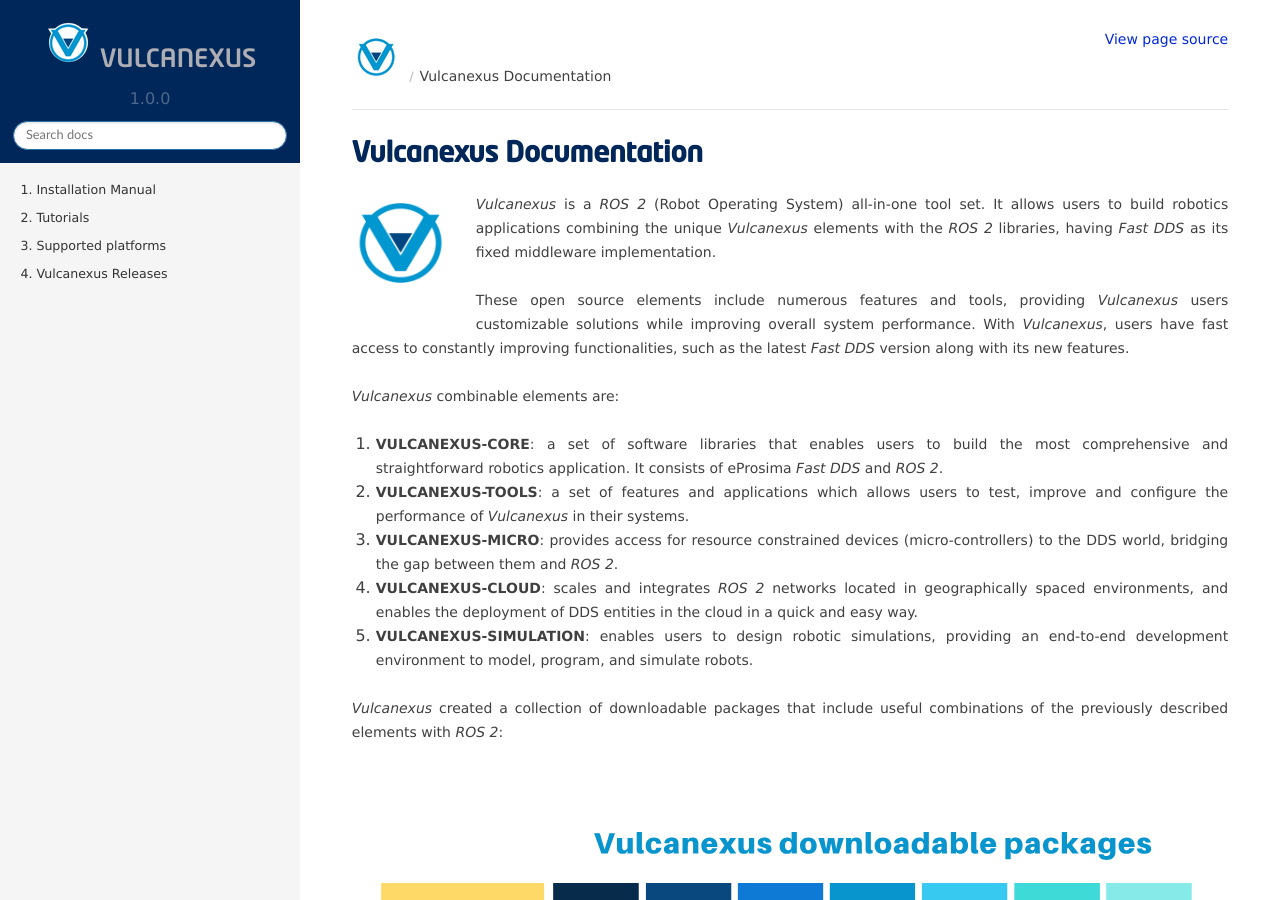
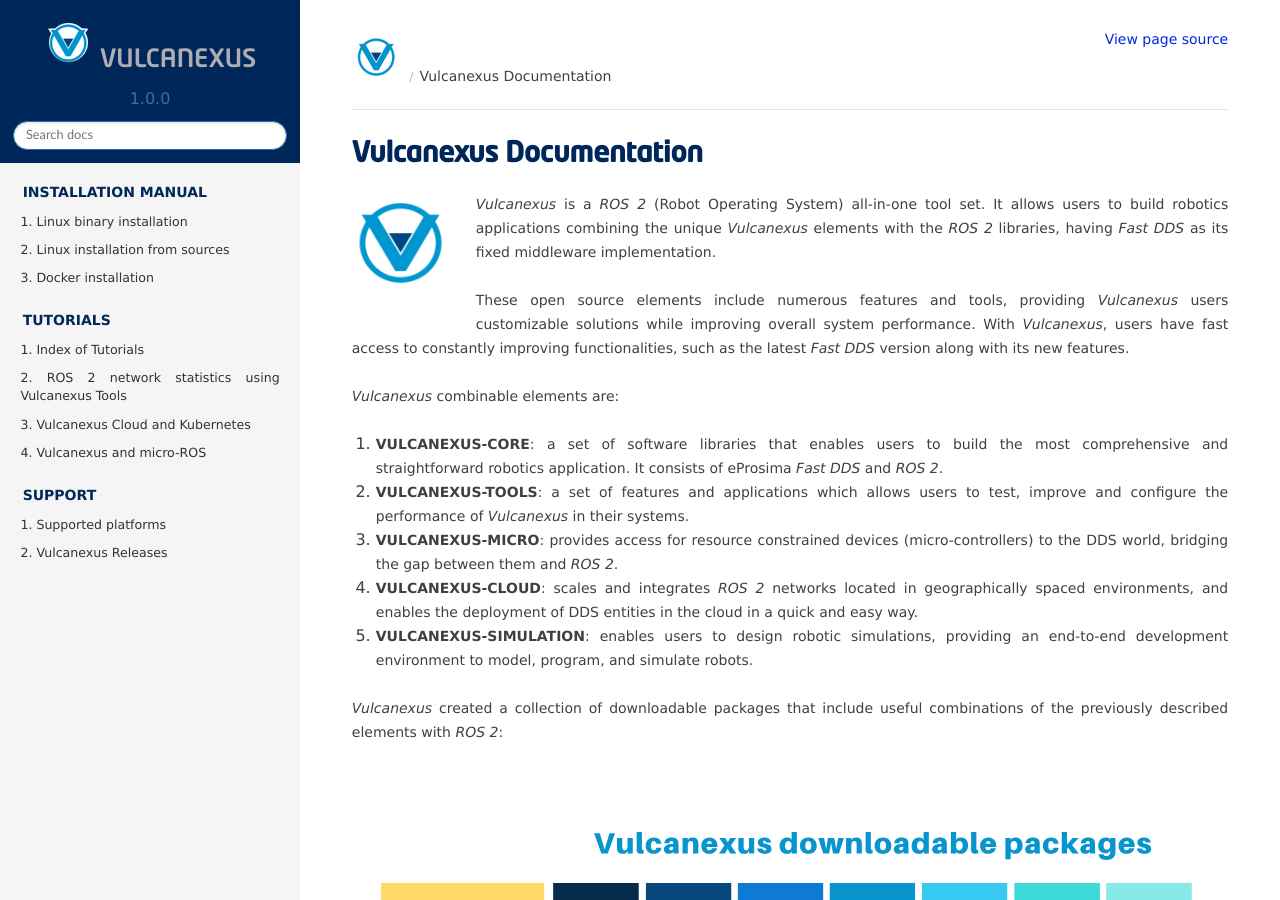
Before and after one commit to eProsima/vulcanexus, a Sphinx documentation site: the page built from docs/index.rst, in a window 1280 px wide and 900 px high. Built offline with Sphinx 7.4.7 and the Read the Docs theme 2.0.0, drawn with Linux system fonts in a browser that asks for light colours.

```diff
--- a/docs/index.rst
+++ b/docs/index.rst
@@ -33,11 +33,31 @@ With *Vulcanexus*, users have fast access to constantly improving functionalitie
 The following documentation includes instructions for installing each *Vulcanexus* packages, some tutorials help users to get started, and the supported platforms and releases.
 
 .. toctree::
+   :caption: Installation Manual
    :maxdepth: 2
    :hidden:
    :numbered: 5
 
-   /rst/installation/installation_manual
-   /rst/tutorials/tutorials
+   /rst/installation/linux_binary_installation.rst
+   /rst/installation/linux_source_installation.rst
+   /rst/installation/docker.rst
+
+.. toctree::
+   :caption: Tutorials
+   :maxdepth: 2
+   :hidden:
+   :numbered: 5
+
+   /rst/tutorials/tutorials.rst
+   /rst/tutorials/tools_tutorial.rst
+   /rst/tutorials/cloud_tutorial.rst
+   /rst/tutorials/microros_tutorial.rst
+
+.. toctree::
+   :caption: Support
+   :maxdepth: 2
+   :hidden:
+   :numbered: 5
+
    /rst/platforms/platforms
    /rst/notes/notes
--- a/docs/rst/tutorials/cloud_tutorial.rst
+++ b/docs/rst/tutorials/cloud_tutorial.rst
@@ -6,6 +6,7 @@ Vulcanexus Cloud and Kubernetes
 .. contents:: Table of Contents
     :depth: 2
     :local:
+    :backlinks: none
 
 Background
 ----------
--- a/docs/rst/tutorials/tools_tutorial.rst
+++ b/docs/rst/tutorials/tools_tutorial.rst
@@ -6,6 +6,7 @@ ROS 2 network statistics using Vulcanexus Tools
 .. contents:: Table of Contents
     :depth: 2
     :local:
+    :backlinks: none
 
 Background
 ----------
```
Also changed, not shown: docs/rst/installation/installation_manual.rst (deleted, +0 -13 lines), docs/rst/tutorials/tutorials.rst (+6 -9 lines).
